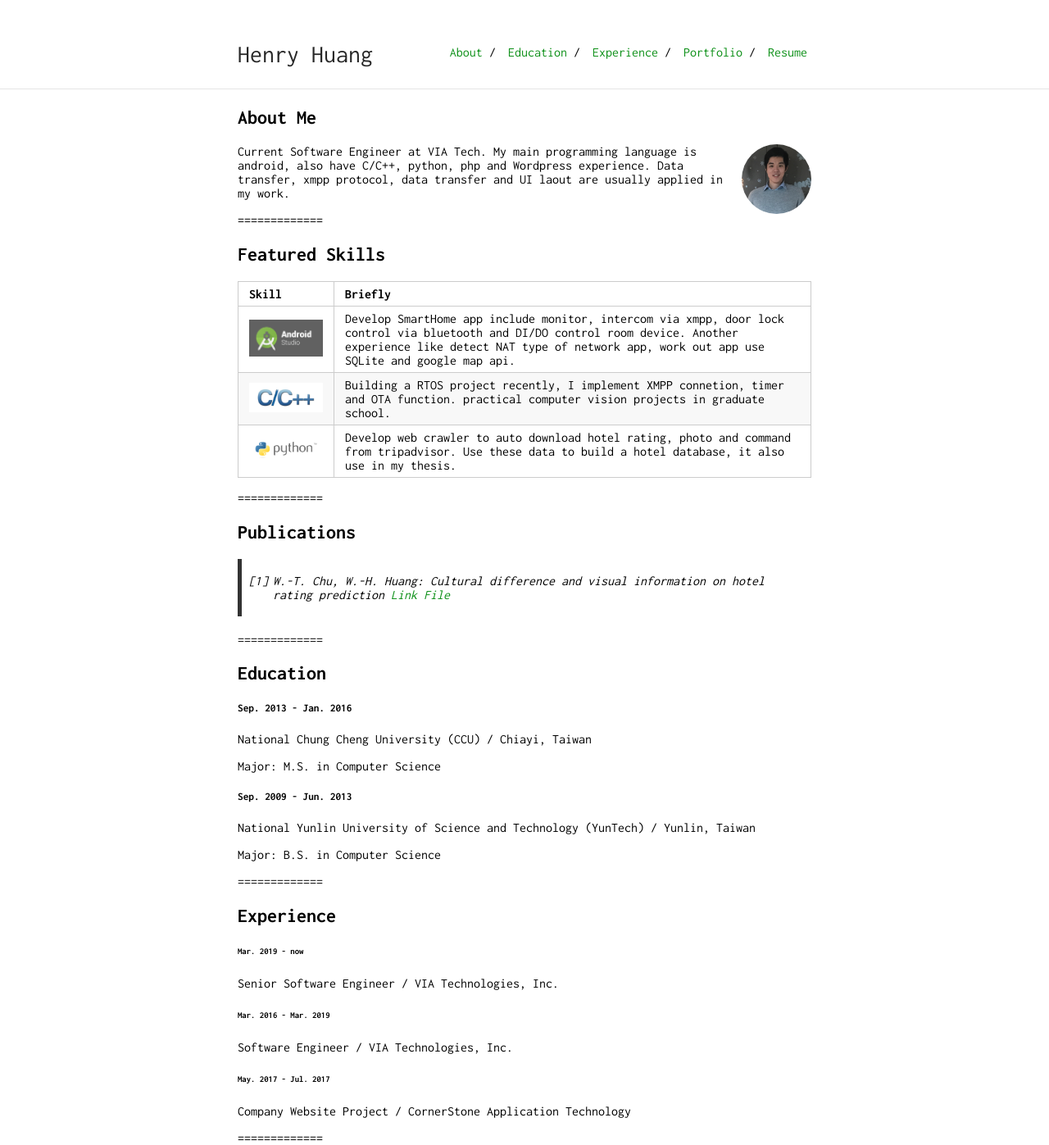
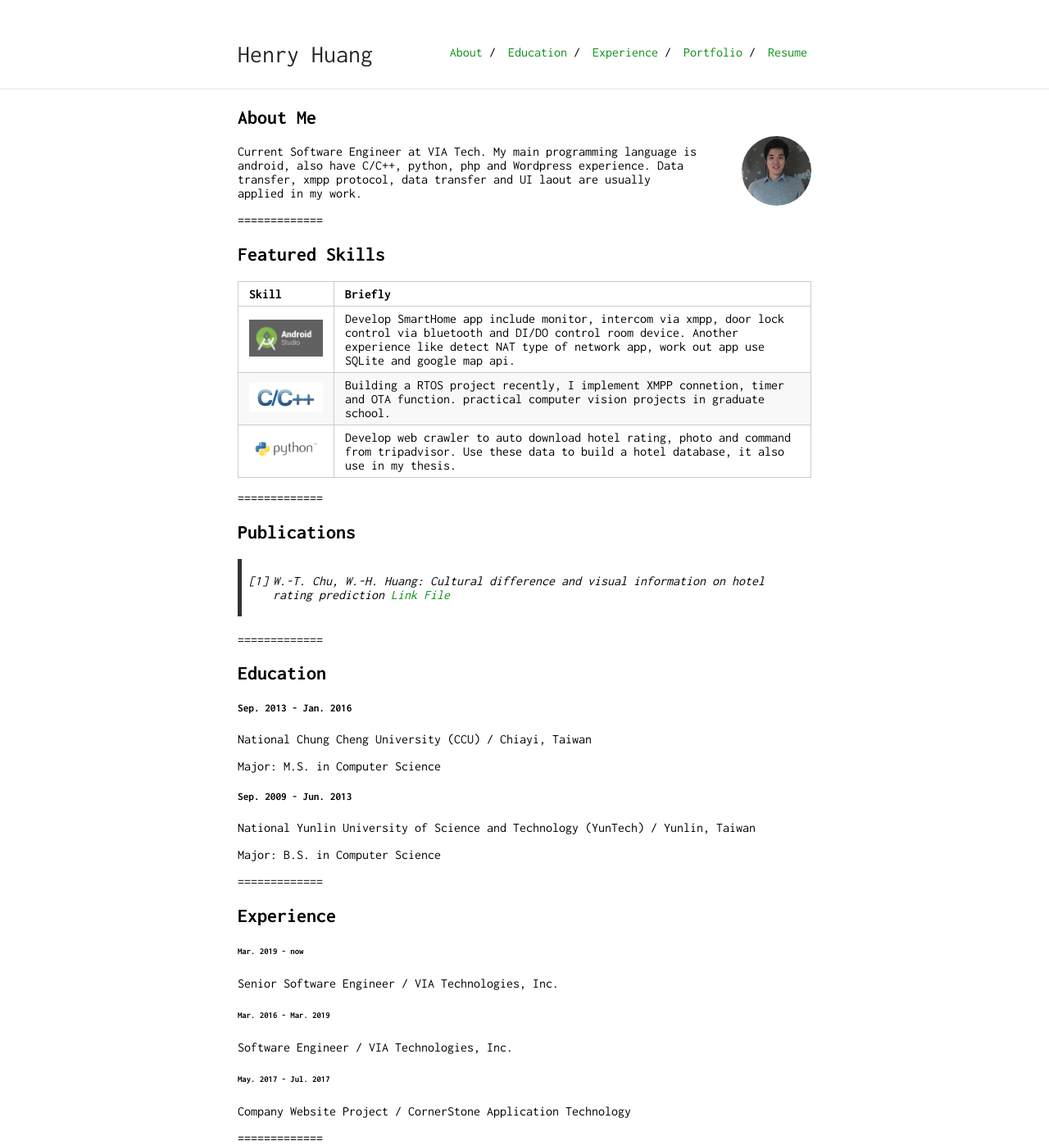
Before and after one commit to henry0726/henry0726.github.io, a Jekyll site: the page built from index.md, in a window 1280 px wide. Shown: the whole page at 82% size. Built offline with Jekyll 4.4.1, drawn with Linux system fonts in a browser that asks for light colours; our own code applies the rules of GitHub Pages for plain Markdown files.

Commit message:
Update typography.scss

```diff
--- a/_sass/typography.scss
+++ b/_sass/typography.scss
@@ -40,7 +40,7 @@
         height: $image-size;
         width: $image-size;
         position: relative;
-        margin: -10px 0 15 55px;
+        margin: -10px 0 15px 55px;
         float: right;
         border-radius: 50%;
         p & {
```
